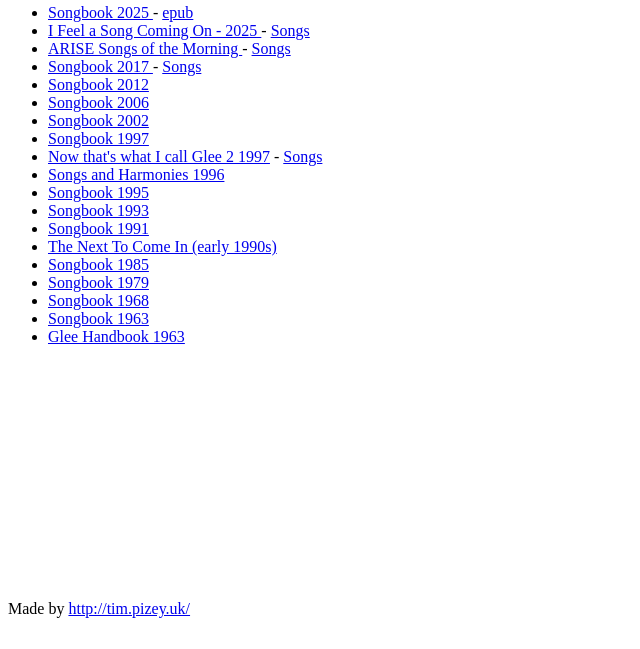
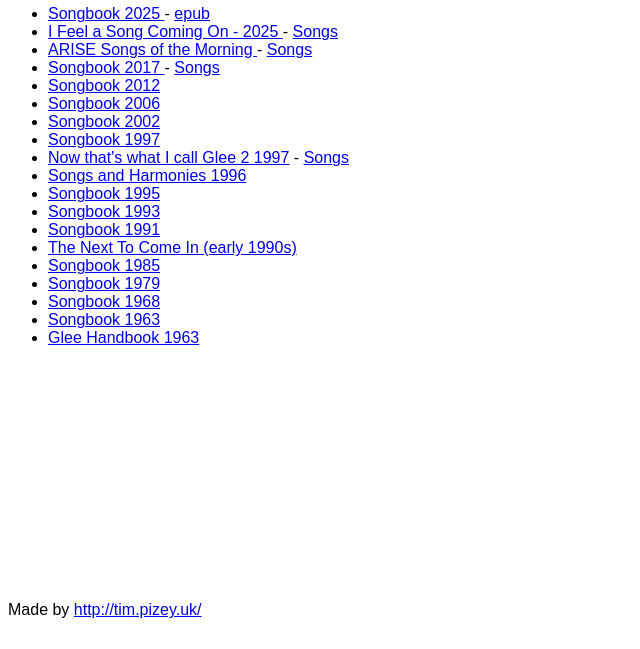
Before and after one commit to glee-uk/glee-uk.github.io, a plain HTML site: page songbooks/index.html in a window 1280 px wide. Shown: the part 151-800 px from the top of the page, without its empty margins (0-640 px from the left). Drawn offline with Linux system fonts and the light colour scheme.

```diff
--- a/songbooks/index.html
+++ b/songbooks/index.html
@@ -4,6 +4,11 @@
 FSC Song Books
 </title>
  <meta name="viewport" content="width=device-width, initial-scale=1">
+<style>
+  body {
+  font-family: Arial, sans-serif;
+}
+</style>
 </head>
 <body>
 <h1><a href="../">Glee UK</a></h1>
```
Also changed, not shown: mixtapes/index.html (+5 -0 lines).
